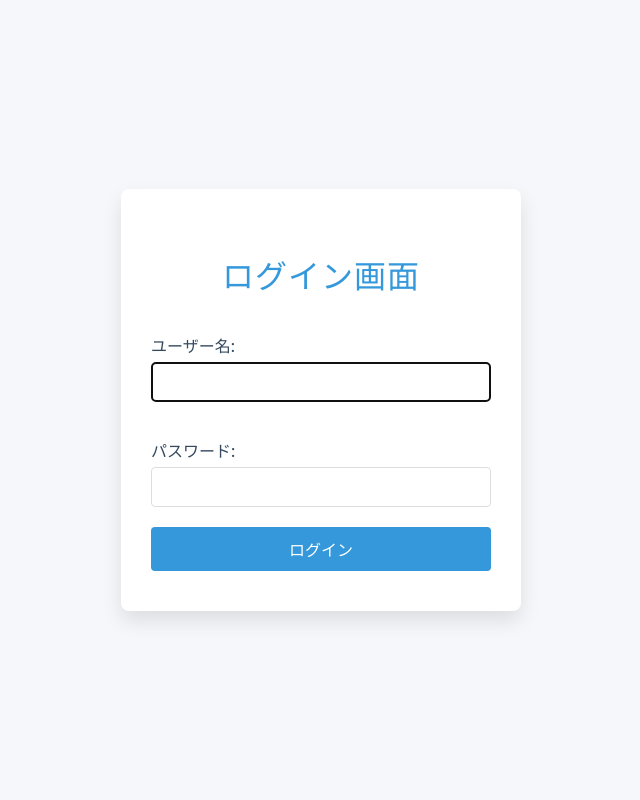
After one commit to goldenkiwifruit/study_Django, a Django app: page / in a window 1280 px wide. The commit adds this page. Shown: the whole page, without its empty margins (319-959 px from the left). Run offline with Django 5.2, Linux system fonts and the light colour scheme.

Commit message:
認証・認可機能追加

```diff
--- a/myproject/settings.py
+++ b/myproject/settings.py
@@ -131,3 +131,8 @@ MESSAGE_LEVEL = message_constants.DEBUG
 
 MEDIA_URL = '/media/'
 MEDIA_ROOT = os.path.join(BASE_DIR, 'media')
+
+LOGIN_URL = '/'
+LOGIN_REDIRECT_URL = 'menu/'
+
+LOGOUT_REDIRECT_URL = '/'
--- a/myproject/urls.py
+++ b/myproject/urls.py
@@ -19,6 +19,7 @@ from django.urls import path, include
 from django.conf import settings
 from django.conf.urls.static import static
 from . import views
+from django.contrib.auth.views import LoginView, LogoutView
 
 urlpatterns = [
     path('admin/', admin.site.urls),
@@ -26,4 +27,6 @@ urlpatterns = [
     path('exe02/', include('bookapp.urls')),
     path('menu/', views.MenuPageView.as_view(), name='menu'),
     path('exe03/', include('todoapp.urls')),
+    path('', LoginView.as_view(template_name='login.html'), name='login'),
+    path('logout/', LogoutView.as_view(), name='logout'),
 ] + static(settings.MEDIA_URL, document_root=settings.MEDIA_ROOT)
--- a/myproject/views.py
+++ b/myproject/views.py
@@ -1,4 +1,5 @@
 from django.views.generic import TemplateView
+from django.contrib.auth.mixins import LoginRequiredMixin
 
-class MenuPageView(TemplateView):
+class MenuPageView(LoginRequiredMixin, TemplateView):
     template_name = 'menu.html'
--- /dev/null
+++ b/static/login.css
@@ -0,0 +1,133 @@
+/* ===== 全体のスタイル ===== */
+body {
+    /* 使用するフォントを指定 */
+    font-family: 'Roboto', 'Segoe UI', Tahoma, Geneva, Verdana, sans-serif;
+    /* 背景色を薄いグレーに設定 */
+    background-color: #f5f7fa;
+    /* テキストの色をダークグレーに設定 */
+    color: #34495e;
+    /* コンテンツを中央揃え */
+    display: flex;
+    justify-content: center;
+    align-items: center;
+    /* ビューポートの高さを100%に設定 */
+    height: 100vh;
+    /* 余白をゼロに設定 */
+    margin: 0;
+}
+
+/* ===== コンテナのスタイル ===== */
+.container {
+    /* 背景色を白に設定 */
+    background-color: #ffffff;
+    /* 内側の余白を設定 */
+    padding: 40px 30px;
+    /* 角を丸くする */
+    border-radius: 8px;
+    /* 影を設定 */
+    box-shadow: 0 10px 20px rgba(0, 0, 0, 0.1);
+    /* 最大幅を400pxに設定 */
+    max-width: 400px;
+    /* 幅を100%に設定 */
+    width: 100%;
+    /* ボックスのサイズを境界ボックスに基づかせる */
+    box-sizing: border-box;
+}
+
+/* ===== 見出しのスタイル ===== */
+h1 {
+    /* テキストの色を青に設定 */
+    color: #3498db;
+    /* テキストを中央揃え */
+    text-align: center;
+    /* フォントサイズを設定 */
+    font-size: 2em;
+    /* 下に20pxの余白を設定 */
+    margin-bottom: 20px;
+    /* フォントの太さを設定 */
+    font-weight: 300;
+    /* 文字間のスペースを設定 */
+    letter-spacing: 1px;
+}
+
+/* ===== フォームのスタイル ===== */
+form {
+    /* フレックスボックスを使用して縦方向にアイテムを並べる */
+    display: flex;
+    flex-direction: column;
+}
+
+/* フォーム内の各パラグラフのスタイル */
+form p {
+    /* 下に20pxの余白を設定 */
+    margin-bottom: 20px;
+}
+
+/* ラベルのスタイル */
+form label {
+    /* ブロック要素に設定 */
+    display: block;
+    /* 下に5pxの余白を設定 */
+    margin-bottom: 5px;
+    /* フォントの太さを設定 */
+    font-weight: 500;
+    /* テキストの色をダークグレーに設定 */
+    color: #34495e;
+}
+
+/* テキストとパスワード入力フィールドのスタイル */
+form input[type="text"],
+form input[type="password"] {
+    /* 幅を100%に設定 */
+    width: 100%;
+    /* 内側の余白を設定 */
+    padding: 10px;
+    /* ボーダーを設定 */
+    border: 1px solid #ddd;
+    /* 角を丸くする */
+    border-radius: 4px;
+    /* フォントサイズを設定 */
+    font-size: 16px;
+    /* ボックスのサイズを境界ボックスに基づかせる */
+    box-sizing: border-box;
+}
+
+/* ボタンのスタイル */
+form button {
+    /* ボタンの背景色を青に設定 */
+    background-color: #3498db;
+    /* テキストの色を白に設定 */
+    color: #ffffff;
+    /* 内側の余白を設定 */
+    padding: 10px 20px;
+    /* ボーダーを無効化 */
+    border: none;
+    /* 角を丸くする */
+    border-radius: 4px;
+    /* マウスカーソルをポインタに設定 */
+    cursor: pointer;
+    /* フォントサイズを設定 */
+    font-size: 16px;
+    /* フォントの太さを設定 */
+    font-weight: 500;
+    /* アニメーションを設定 */
+    transition: background-color 0.3s ease, transform 0.3s ease;
+}
+
+/* ボタンにホバーした時のスタイル */
+form button:hover {
+    /* ホバー時の背景色を変更 */
+    background-color: #2980b9;
+    /* ホバー時の位置を少し上に */
+    transform: translateY(-2px);
+    /* 影を設定 */
+    box-shadow: 0 4px 6px rgba(0, 0, 0, 0.1);
+}
+
+/* ボタンをクリックした時のスタイル */
+form button:active {
+    /* クリック時の位置を元に戻す */
+    transform: translateY(0);
+    /* 影を消す */
+    box-shadow: none;
+}
--- /dev/null
+++ b/templates/login.html
@@ -0,0 +1,19 @@
+<!DOCTYPE html>
+<html lang="ja">
+<head>
+    <meta charset="UTF-8">
+    <title>ログイン</title>
+    {% load static %}
+    <link rel="stylesheet" href="{% static 'login.css' %}">
+</head>
+<body>
+    <div class="container">
+        <h1>ログイン画面</h1>
+        <form method="post">
+            {% csrf_token %}
+            {{ form.as_p }}
+            <button type="submit">ログイン</button>
+        </form>
+    </div>
+</body>
+</html>
--- a/templates/menu.html
+++ b/templates/menu.html
@@ -10,12 +10,14 @@
 <body>
     <div class="container">
         <h1 class="menu-header">メニュー画面</h1>
+        <form action="{% url 'logout' %}" method="post">
+            {% csrf_token %}
+            <button type="submit" class="logout-button">ログアウト</button>
+        </form>
         <div class="menu-container">
             <a href="{% url 'hello' %}" class="menu-item">Helloアプリ</a>
             <a href="{% url 'book_list' %}" class="menu-item">書籍アプリ</a>
-            {% comment %}
             <a href="{% url 'todo_list' %}" class="menu-item">ToDoアプリ</a>
-            {% endcomment %}
         </div>
     </div>
 </body>
```
Also changed, not shown: bookapp/views.py (+9 -1 lines), static/menu.css (+34 -0 lines), todoapp/views.py (+12 -5 lines).
